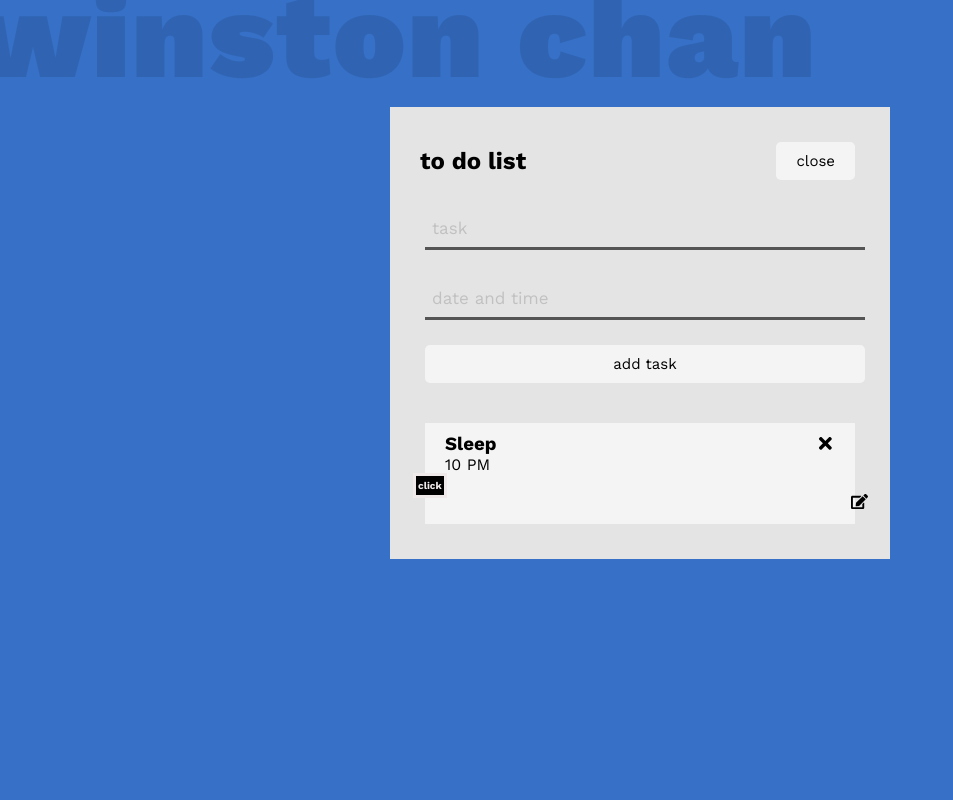
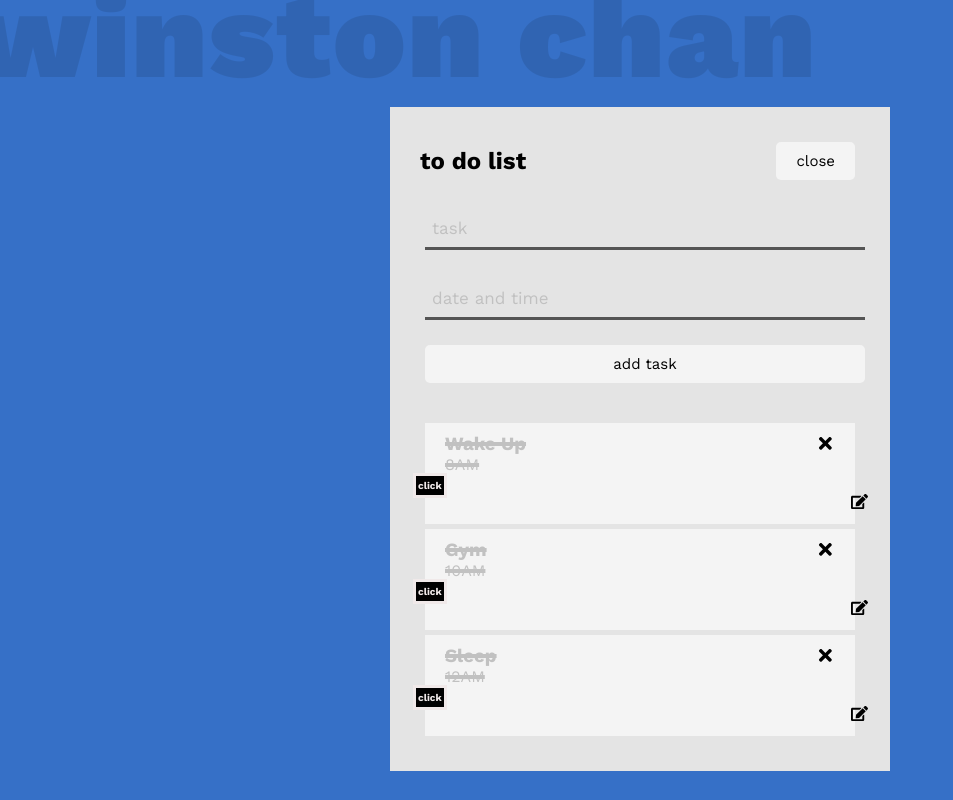
Before and after one commit to chanwinston/liveToDoList, a React (Create React App) app: page / in a window 1280 px wide. Shown: the whole page, without its empty margins (0-953 px from the left). Built offline with nearby package versions, Linux system fonts and the light colour scheme; data requests are answered from the project's data file.

Commit message:
delete and mark done buttons done

```diff
--- a/db.json
+++ b/db.json
@@ -1,10 +1,22 @@
 {
   "tasks": [
     {
-      "day": "10 PM",
-      "id": 3,
-      "reminder": false,
-      "text": "Sleep"
+      "text": "Wake Up",
+      "day": "8AM",
+      "reminder": true,
+      "id": 1
+    },
+    {
+      "text": "Gym",
+      "day": "10AM",
+      "reminder": true,
+      "id": 2
+    },
+    {
+      "text": "Sleep",
+      "day": "12AM",
+      "reminder": true,
+      "id": 3
     }
   ]
 }
--- a/src/components/AddTask.js
+++ b/src/components/AddTask.js
@@ -1,6 +1,8 @@
 import { useState } from "react";
 import firebase from "firebase/compat/app";
 import "firebase/compat/firestore";
+import { doc, setDoc } from "firebase/firestore";
+
 firebase.initializeApp({
   apiKey: "AIzaSyDk3qXciPGrWLtlURBPrrSWhocjFmhs_tk",
   authDomain: "livetodolist-66f7e.firebaseapp.com",
@@ -10,7 +12,6 @@ firebase.initializeApp({
   appId: "1:10787261151:web:6e59ed708a88d49f15776a",
 });
 const firestore = firebase.firestore();
-const taskRef = firestore.collection("tasks");
 
 const AddTask = ({ onAdd }) => {
   const [text, setText] = useState("");
@@ -18,15 +19,19 @@ const AddTask = ({ onAdd }) => {
   const [reminder, setReminder] = useState(false);
 
   async function action() {
+    if (!text) {
+      alert("Fields are empty!");
+      return;
+    }
     let numberTasks = 1;
     await firestore
       .collection("tasks")
       .get()
       .then((snapshot) => {
-        snapshot.docs.forEach((doc) => {
+        snapshot.docs.forEach(() => {
           numberTasks++;
         });
-        taskRef.add({
+        setDoc(doc(firestore, "tasks", String(numberTasks)), {
           text: text,
           day: day,
           reminder: reminder,
@@ -37,10 +42,6 @@ const AddTask = ({ onAdd }) => {
 
   const onSubmit = (e) => {
     e.preventDefault();
-    if (!text) {
-      alert("Fields are empty!");
-      return;
-    }
     setText("");
     setDay("");
     setReminder(false);
--- a/src/components/Task.js
+++ b/src/components/Task.js
@@ -1,16 +1,64 @@
 import { FaTimes, FaEdit } from "react-icons/fa";
-const Task = ({ task, onDelete, onToggle }) => {
+import firebase from "firebase/compat/app";
+import "firebase/compat/firestore";
+import { doc, setDoc } from "firebase/firestore";
+
+firebase.initializeApp({
+  apiKey: "AIzaSyDk3qXciPGrWLtlURBPrrSWhocjFmhs_tk",
+  authDomain: "livetodolist-66f7e.firebaseapp.com",
+  projectId: "livetodolist-66f7e",
+  storageBucket: "livetodolist-66f7e.appspot.com",
+  messagingSenderId: "10787261151",
+  appId: "1:10787261151:web:6e59ed708a88d49f15776a",
+});
+const firestore = firebase.firestore();
+
+const Task = ({ task, onToggle }) => {
+  async function deleteTask() {
+    let dataID = [];
+    await firestore
+      .collection("tasks")
+      .get()
+      .then((snapshot) => {
+        snapshot.docs.forEach((doc) => {
+          if (doc.data().id === task.id) {
+            dataID.push(doc.id);
+          }
+        });
+      });
+    let lastMessage = dataID[dataID.length - 1];
+    return firestore.collection("tasks").doc(lastMessage).delete();
+  }
+
+  async function markedDone() {
+    await firestore
+      .collection("tasks")
+      .get()
+      .then((snapshot) => {
+        snapshot.docs.forEach((docs) => {
+          if (docs.data().id === task.id) {
+            setDoc(doc(firestore, "tasks", String(task.id)), {
+              text: task.text,
+              day: task.day,
+              reminder: !task.reminder,
+              id: task.id,
+            });
+          }
+        });
+      });
+  }
+
   return (
     <div className={`task ${task.reminder ? "reminder" : ""}`}>
       <h3>
         {task.text}
         <FaTimes
           style={{ color: "black", cursor: "pointer" }}
-          onClick={() => onDelete(task.id)}
+          onClick={deleteTask}
         />
       </h3>
       <p>{task.day}</p>
-      <button className='btn-done' onClick={() => onToggle(task.id)}>
+      <button className='btn-done' onClick={markedDone}>
         click
       </button>
       <FaEdit
```
